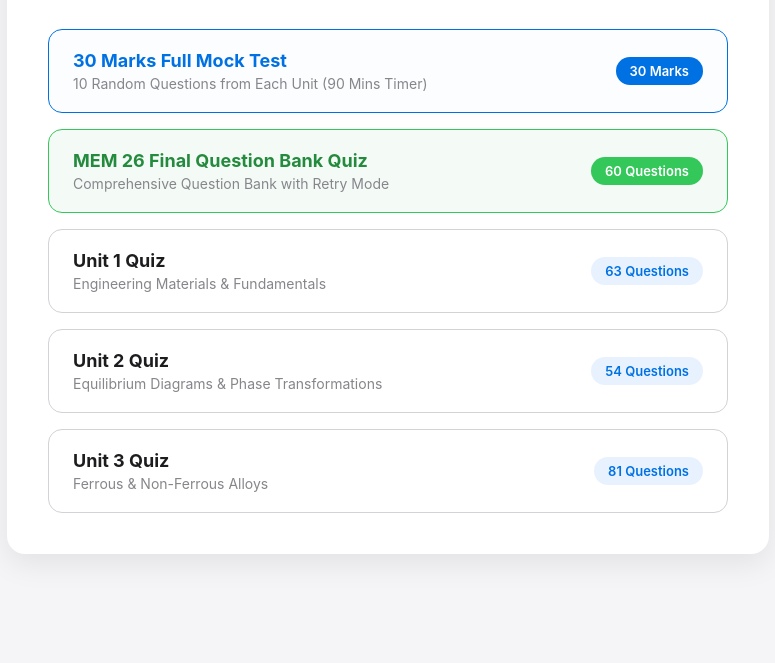
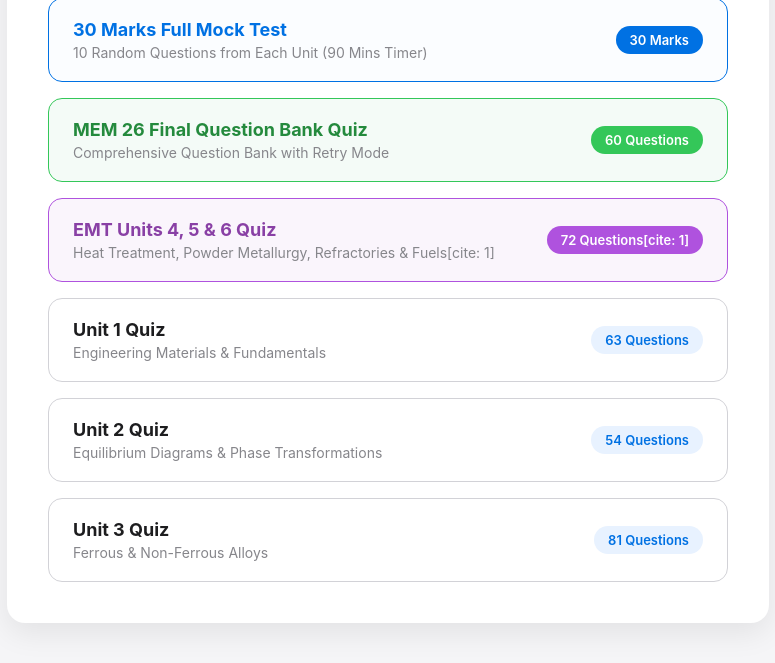
Before and after one commit to yuvraj7278/engineering-materials-quiz, a plain HTML site: page index.html in a window 1280 px wide. Shown: the part 176-839 px from the top of the page, without its empty margins (252-1027 px from the left). Before the commit the page ends 800 px from the top, so only its background shows below. Drawn offline with Linux system fonts and the light colour scheme.

Commit message:
Update index.html

```diff
--- a/index.html
+++ b/index.html
@@ -97,6 +97,7 @@
             font-size: 13px;
             padding: 6px 14px;
             border-radius: 20px;
+            white-space: nowrap;
         }
     </style>
 </head>
@@ -123,6 +124,15 @@
                 <p>Comprehensive Question Bank with Retry Mode</p>
             </div>
             <span class="badge" style="background: #34c759; color: white;">60 Questions</span>
+        </a>
+
+        <!-- Newly Added Unit 4, 5 & 6 Page -->
+        <a href="emt final quiz.html" class="quiz-card" style="border-color: #af52de; background: #faf5fc;">
+            <div class="quiz-info">
+                <h2 style="color: #8940a5;">EMT Units 4, 5 & 6 Quiz</h2>
+                <p>Heat Treatment, Powder Metallurgy, Refractories & Fuels[cite: 1]</p>
+            </div>
+            <span class="badge" style="background: #af52de; color: white;">72 Questions[cite: 1]</span>
         </a>
 
         <a href="unit1.html" class="quiz-card">
```
